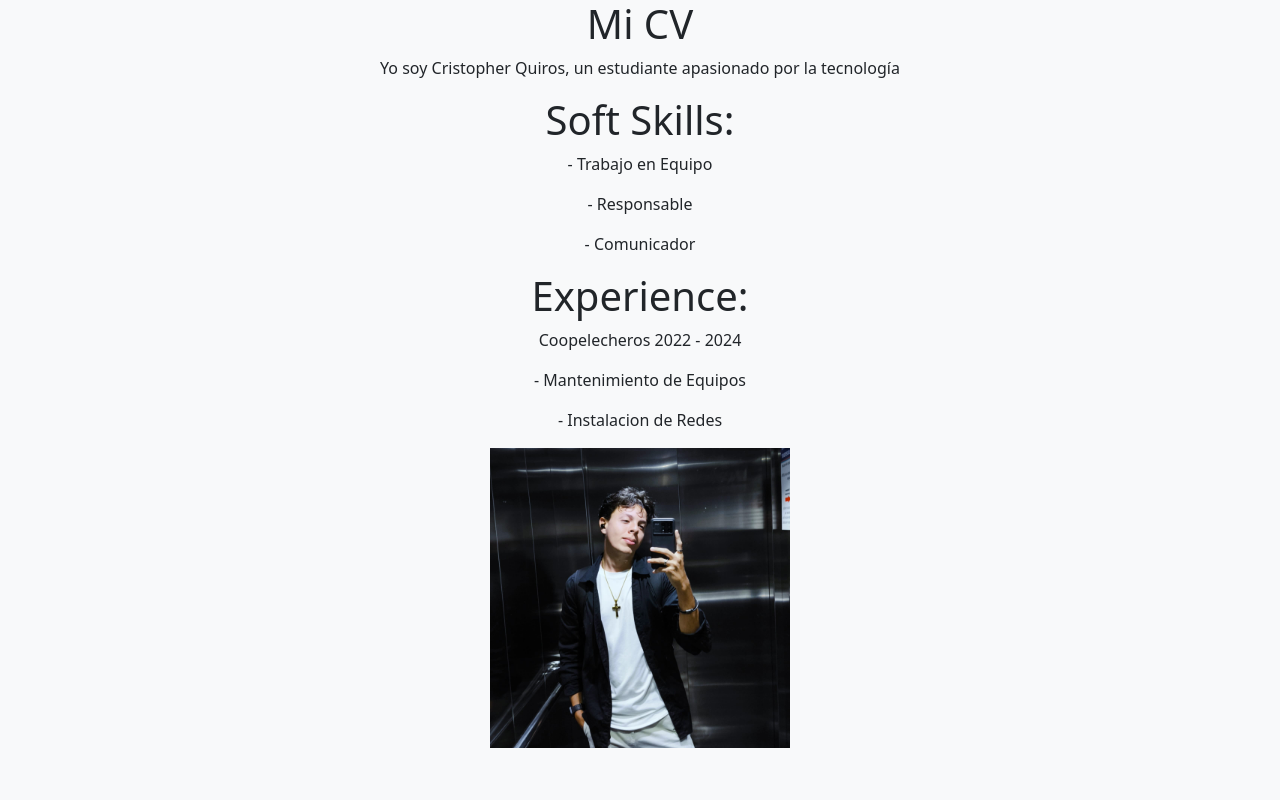
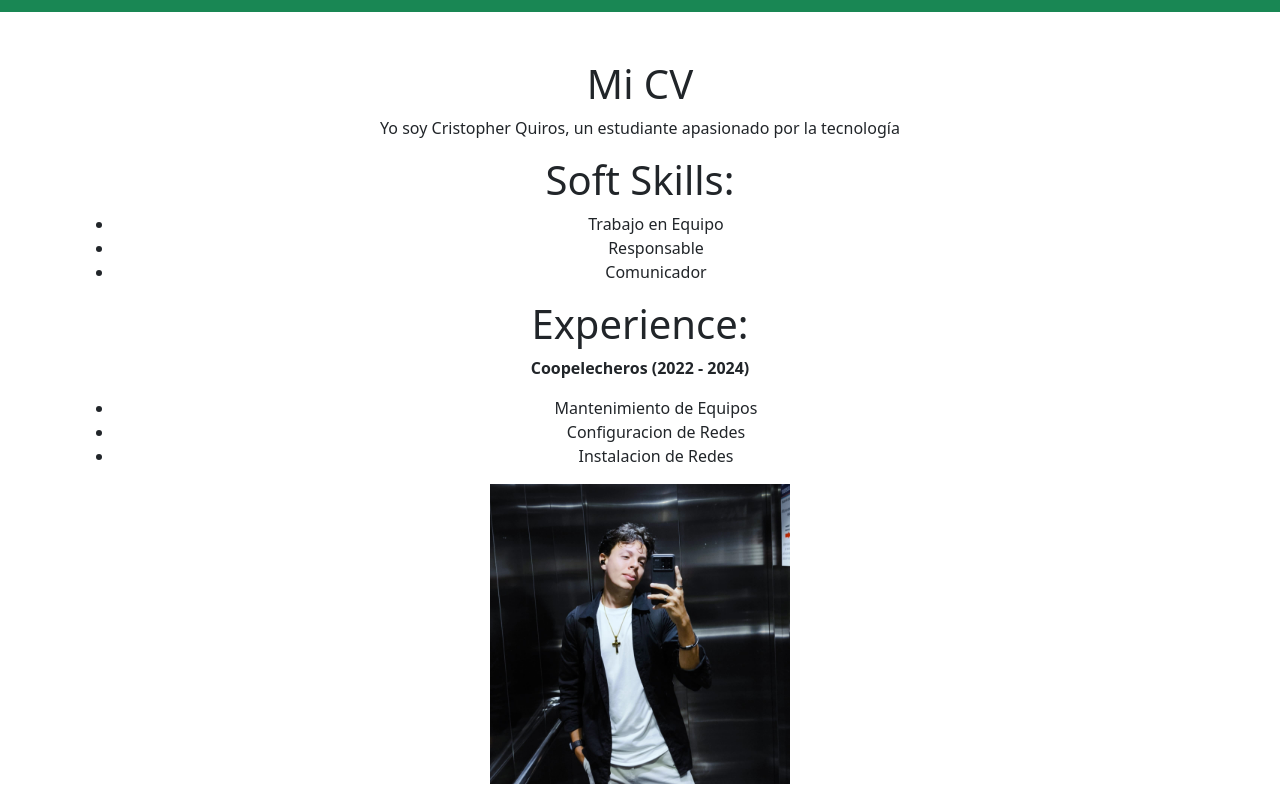
Before and after one commit to godlychrist/Workshops-ISW, a plain HTML site: page cv/index.html in a window 1280 px wide. Drawn offline with nearby package versions, Linux system fonts and the light colour scheme.

Commit message:
Workshop w/ Bootstrap

```diff
--- a/cv/index.html
+++ b/cv/index.html
@@ -5,22 +5,33 @@
     <meta name="viewport" content="width=device-width, initial-scale=1.0">
     <title>Testeo de página</title>
     <link href="https://cdn.jsdelivr.net/npm/bootstrap@5.3.6/dist/css/bootstrap.min.css" rel="stylesheet" integrity="sha384-4Q6Gf2aSP4eDXB8Miphtr37CMZZQ5oXLH2yaXMJ2w8e2ZtHTl7GptT4jmndRuHDT" crossorigin="anonymous">
+</head>
+<body>
 
-<body class="bg-light">
+  <div class="bg-success" style="height: 12px;"></div>
 
-    <div class="container text-center">
+
+
+    </div>
+
+          <div class="container text-center mt-5">
 
             <h1> Mi CV </h1>
             <p> Yo soy Cristopher Quiros, un estudiante apasionado por la tecnología</p>
             <h1> Soft Skills:</h1>
-        <p> - Trabajo en Equipo</p>
-        <p> - Responsable</p>
-        <p> - Comunicador</p>
+            <ul>
+                <li> Trabajo en Equipo</li>
+                <li> Responsable </li>
+                <li> Comunicador</li>
+            </ul>
 
             <h1> Experience: </h1>
-        <p> Coopelecheros 2022 - 2024</p>
-        <p> - Mantenimiento de Equipos</p>
-        <p> - Instalacion de Redes</p>
+            <p><strong>Coopelecheros (2022 - 2024)</strong> </p>
+             <ul>
+                <li> Mantenimiento de Equipos</li>
+                <li> Configuracion de Redes </li>
+                <li> Instalacion de Redes </li>
+            </ul>
 
             <img src="dios.jpg" width="300px" height="300px">
 
@@ -28,5 +39,6 @@
         </div>
 
 
+
 </body>
 </html>
```
Lines whose indentation alone changed are shown as unchanged.
